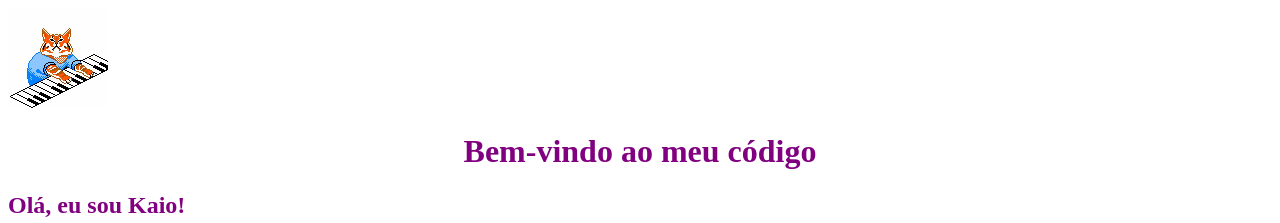
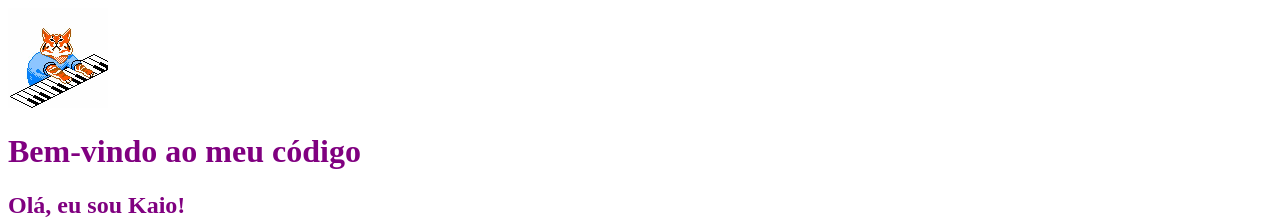
Before and after one commit to KaioHenriqe1/meu-projeto-html, a plain HTML site: page index.html in a window 1280 px wide. Shown: the top 223 px of the page. Drawn offline with Linux system fonts and the light colour scheme.

Commit message:
Revert "Merge branch 'main' of https://github.com/KaioHenriqe1/meu-projeto-html"
This reverts commit d2c7abcd5a61c1540a92eab41c6b5f51d37290bd, reversing
changes made to bc69c9335c68a2e8dc167d7fe20ca3d84f4dac6f.

```diff
--- a/index.html
+++ b/index.html
@@ -9,7 +9,7 @@
 <body>
     <header>
         <img src="OIP.jpg" width="100" height="100" alt="Ilustração de um gato fofo - imagem do cabeçalho">
-        <center><h1 id="title">Bem-vindo ao meu código</h1></center>
+        <h1 id="title">Bem-vindo ao meu código</h1>
     </header>
     <section>
         <h2 class="subtitle">Olá, eu sou Kaio!</h2>
```
